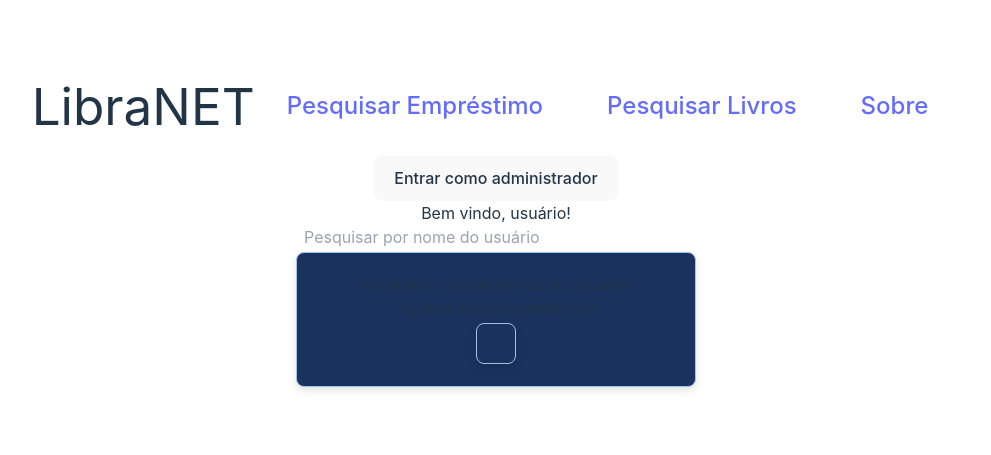
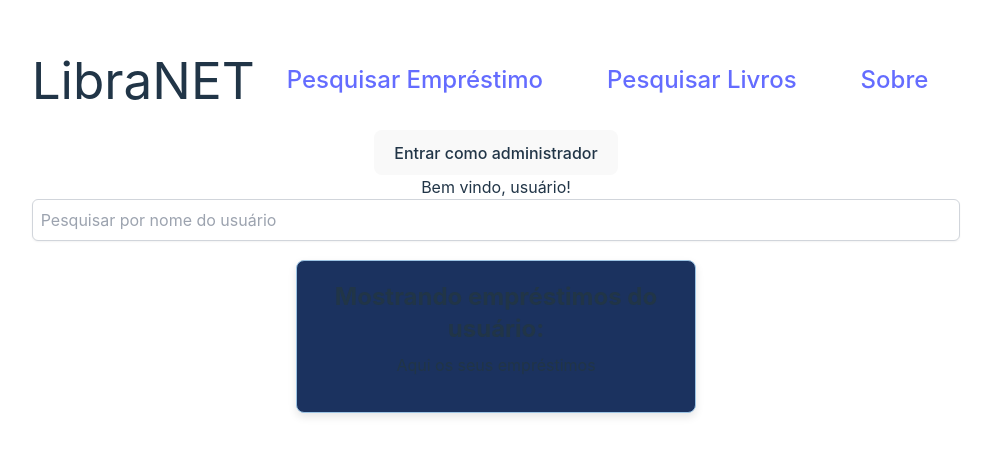
Before and after one commit to GabrielGravina/LibraNET, a React (Vite) app in the folder frontend/: page / in a window 1280 px wide. Shown: the part 177-632 px from the top of the page, without its empty margins (144-1135 px from the left). Built offline with nearby package versions, Linux system fonts and the light colour scheme.

Commit message:
Creating books route

```diff
--- a/frontend/src/components/LoanList.jsx
+++ b/frontend/src/components/LoanList.jsx
@@ -2,121 +2,97 @@ import React, { useState } from "react";
 import { Link } from "react-router-dom";
 
 function LoanList(props) {
-
-    const [searchTerm, setSearchTerm] = useState("")
-    const [results, setResults] = useState([])
-    const [isLoading, setIsLoading] = useState(false)
+    const [searchTerm, setSearchTerm] = useState("");
+    const [results, setResults] = useState([]);
+    const [isLoading, setIsLoading] = useState(false);
 
     const handleEditButton = () => {
-        console.log("Ignore")
-    }
+        console.log("Ignore");
+    };
 
     const handleSearch = async (event) => {
-        const name = event.target.value
-        setSearchTerm(name)
-        setIsLoading(true)
+        const name = event.target.value;
+        setSearchTerm(name);
+        setIsLoading(true);
 
-        if(name.length > 0 ){
+        if (name.length > 0) {
             try {
-                const response = await fetch (`http://127.0.0.1:5000/api/usuarios/emprestimos/nome/${name}`)
-                if (response.ok){
-                    const data = await response.json()
-                    setResults(data)
-                    console.log(results.data)
+                const response = await fetch(`http://127.0.0.1:5000/api/usuarios/emprestimos/nome/${name}`);
+                if (response.ok) {
+                    const data = await response.json();
+                    setResults(data);
+                    console.log(results.data);
                 } else {
-                    console.log("Erro ao buscar dados.")
+                    console.log("Erro ao buscar dados.");
                 }
             } catch (error) {
-                console.log("Erro ao fazer a requisição", error)
-                setResults([])
+                console.log("Erro ao fazer a requisição", error);
+                setResults([]);
             } finally {
-                setIsLoading(false)
+                setIsLoading(false);
             }
         } else {
-            setResults([])
-            setIsLoading(false)
+            setResults([]);
+            setIsLoading(false);
         }
-    }
+    };
 
-    const handleDevolucao = async(emprestimoId) => {
+    const handleDevolucao = async (emprestimoId) => {
         try {
             await fetch(`http://127.0.0.1:5000/api/emprestimos/${emprestimoId}`, {
                 method: "PATCH",
                 headers: { "Content-Type": "application/json" },
-                body: JSON.stringify({ devolvido:true }),
-            })
-
+                body: JSON.stringify({ devolvido: true }),
+            });
 
             const updatedResults = results.map((emp) =>
-                emp.emprestimo_id === emprestimoId
-                    ? { ...emp, devolvido: true }
-                    : emp
+                emp.emprestimo_id === emprestimoId ? { ...emp, devolvido: true } : emp
             );
 
             console.log("Resultados atualizados:", updatedResults);
             setResults(updatedResults);
+        } catch (error) {
+            console.error("Erro ao marcar devolução: ", error);
         }
-        catch (error) {
-            console.error("Erro ao marcar devolução: ", error)
-        }
-    }
+    };
 
-    return(
+    return (
         <>
             <input
-                className="search-field"
+                className="w-full p-2 mb-4 border border-gray-300 rounded-md shadow-sm focus:ring focus:ring-blue-500"
                 type="text"
                 placeholder="Pesquisar por nome do usuário"
                 value={searchTerm}
                 onChange={handleSearch}
             />
             <div className="loan-list">
-            <h2> Mostrando empréstimos do usuário: </h2>
-            <p>{props.isAdmin ? "Todos os dados do usuário" : "Aqui os seus empréstimos"}</p>
-            <div className="loan-list">
+                <h2 className="text-2xl font-bold mb-2">Mostrando empréstimos do usuário:</h2>
+                <p className="mb-4">{props.isAdmin ? "Todos os dados do usuário" : "Aqui os seus empréstimos"}</p>
                 <ul>
                     {results.map((result) => (
-                       <li key={result.emprestimo_id}>
-                            <p>Usuário: {result.usuario_nome} </p>
+                        <li key={result.emprestimo_id} className="mb-4 p-4 bg-gray-100 rounded-md shadow text-gray-600">
+                            <p>Usuário: {result.usuario_nome}</p>
                             <p>ID do empréstimo: {result.emprestimo_id}</p>
                             <p>Data do Empréstimo: {result.data_emprestimo}</p>
                             <p>Data de Devolução: {result.data_devolucao}</p>
                             <p>Status: {result.devolvido ? "Devolvido" : "Não devolvido"}</p>
-                            {console.log(result.devolvido)}
                             {props.isAdmin && (
-                            <div>
-                                <button onClick={() => handleDevolucao(result.emprestimo_id)}>
-                                    Devolver Livro
-                                </button>
-                                <button onClick={() => console.log("Pagar Multa")}>
-                                    Pagar Multa
-                                </button>
+                                <div className="mt-2 flex justify-center items-center">
 
-
-
-                                        <Link to={`/emprestimo/${result.emprestimo_id}`} className="edit-button">
-                                            Editar Empréstimo
-                                        </Link>
-
-
-
-                            </div>
-
-
-                )}
-
+                                    <Link
+                                        to={`/emprestimo/${result.emprestimo_id}`}
+                                        className="px-4 py-2 bg-blue-500 text-white rounded hover:bg-blue-600 transition"
+                                    >
+                                        Editar Empréstimo
+                                    </Link>
+                                </div>
+                            )}
                         </li>
                     ))}
-
                 </ul>
             </div>
-        </div>
-
         </>
-
-    )
-
-
+    );
 }
 
 export default LoanList;
--- a/frontend/src/main.jsx
+++ b/frontend/src/main.jsx
@@ -8,6 +8,7 @@ import HomePage from './pages/HomePage'
 import LoanPage from './pages/LoanPage'
 import EditLoanPage from './pages/EditLoanPage'
 import NotFoundPage from './pages/NotFoundPage'
+import BookPage from './pages/BookPage'
 
 const router = createBrowserRouter([
   {
@@ -22,6 +23,10 @@ const router = createBrowserRouter([
   {
     path: '/emprestimo/:emprestimoId',
     element: <LoanPage />
+  },
+  {
+    path: '/livros/:livroId',
+    element: <BookPage />
   }
 
 ])
--- /dev/null
+++ b/frontend/src/pages/BookPage.jsx
@@ -0,0 +1,8 @@
+export default function BookPage() {
+
+    return (
+        <div>
+            <h3>Listando Livros:</h3>
+        </div>
+    )
+}
--- a/frontend/src/pages/LoanPage.jsx
+++ b/frontend/src/pages/LoanPage.jsx
@@ -29,7 +29,7 @@ export default function LoanPage() {
 
     // Atualiza os dados do empréstimo no servidor
     const handleUpdateLoan = async (event) => {
-        event.preventDefault();
+
         const requestData = {
             ...loanData,
             data_devolucao: new Date(loanData.data_devolucao).toUTCString(), // Converte a data para o formato UTC
```
Also changed, not shown: 1 other file (tests, documents, lock files or other folders).
